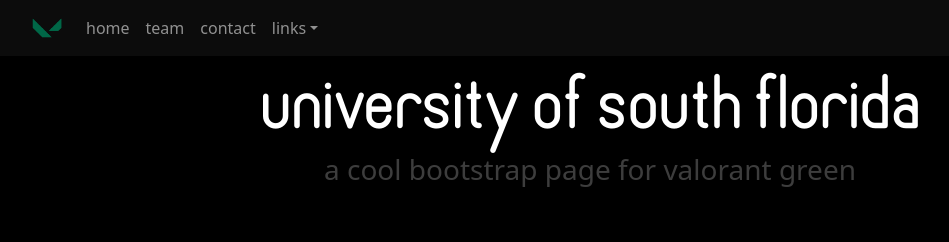
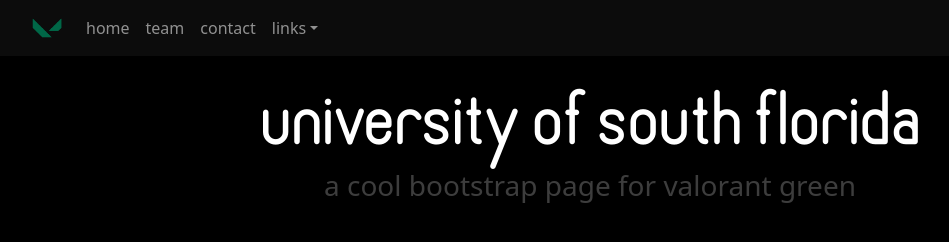
Before and after one commit to zulabee/zulabee.github.io, a plain HTML site: page bootstrap.html in a window 1280 px wide. Shown: the whole page, without its empty margins (50-999 px from the left). Drawn offline with nearby package versions, Linux system fonts and the light colour scheme.

Commit message:
Update bootstrap.html

```diff
--- a/bootstrap.html
+++ b/bootstrap.html
@@ -53,7 +53,7 @@
     <main id="content" class="container text-sm-center mt-3">
         <!-- page header(s) -->
         <section id="header">
-            <img alt="usf text" src="usf-text.png">
+            <img alt="usf text" src="usf-text.png" class="mt-3">
             <h3 style="color:#3d3d3d" style="font-size:15px">
                 a cool bootstrap page for <span style=color:#506958">valorant green</span>
             </h3>
```
